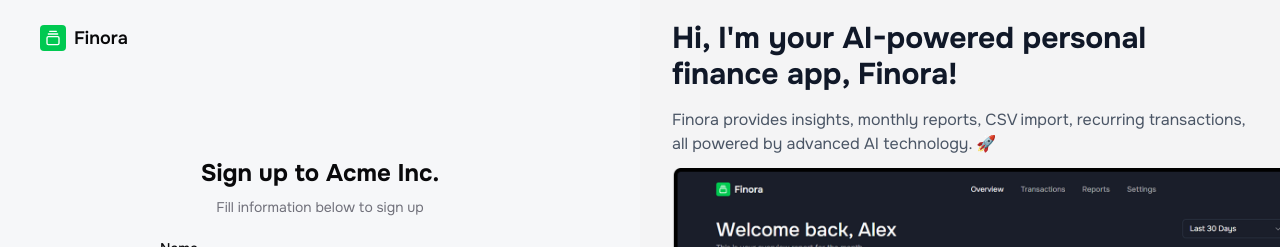
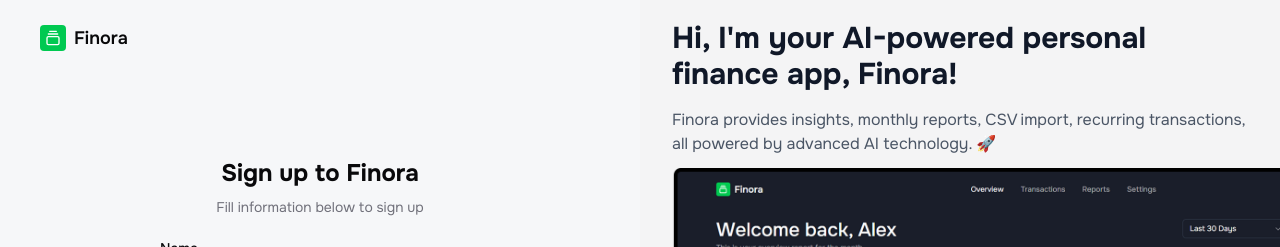
Before and after one commit to ShravaniLad15/Finora-Finance-Management, a React (Vite) app in the folder client/: page /sign-up in a window 1280 px wide. Shown: the top 247 px of the page. Built offline with nearby package versions, Linux system fonts and the light colour scheme.

Commit message:
placeholder change

```diff
--- a/client/src/pages/auth/_component/signup-form.tsx
+++ b/client/src/pages/auth/_component/signup-form.tsx
@@ -55,7 +55,7 @@ const SignUpForm = () => {
         className="flex flex-col gap-6"
       >
         <div className="flex flex-col items-center gap-2 text-center">
-          <h1 className="text-2xl font-bold">Sign up to Acme Inc.</h1>
+          <h1 className="text-2xl font-bold">Sign up to Finora</h1>
           <p className="text-balance text-sm text-muted-foreground">
             Fill information below to sign up
           </p>
```
